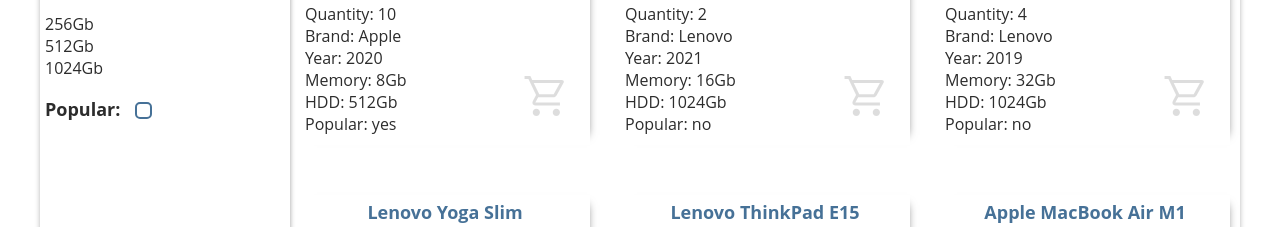
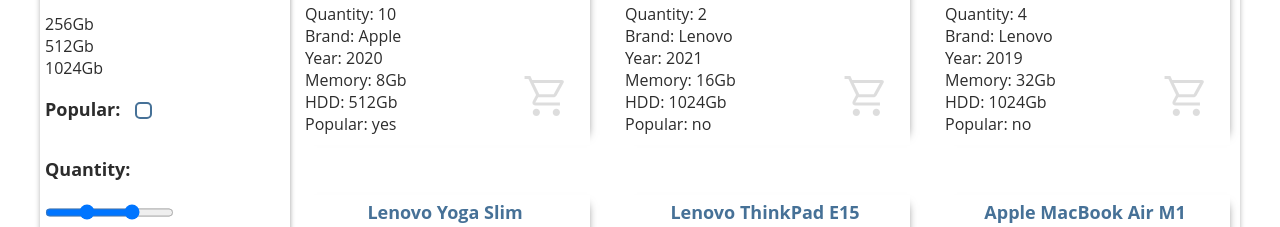
Before and after one commit to atmoranso/online-store, a website built with webpack: page online-store/src/index.html in a window 1280 px wide. Shown: the part 476-703 px from the top of the page. Built offline with nearby package versions, Linux system fonts and the light colour scheme.

Commit message:
feat: start implement range slider

```diff
--- a/online-store/src/sass/components/_filter.scss
+++ b/online-store/src/sass/components/_filter.scss
@@ -34,3 +34,28 @@
 .filter__title {
     @include font(18px, $color-dark);
 }
+.slider {
+    position: relative;
+    pointer-events: none;
+}
+.slider__1 {
+    height: 2em;
+    display: block;
+    margin: 0;
+}
+.slider__2 {
+    height: 2em;
+    display: block;
+    margin: 0;
+    margin-top: -2em;
+}
+
+input[type="range"]::-webkit-slider-thumb {
+    pointer-events: all;
+}
+input[type="range"]::-moz-range-thumb {
+    pointer-events: all;
+}
+input[type="range"]::-ms-thumb {
+    pointer-events: all;
+}
--- a/online-store/src/scripts/common/filters-data.ts
+++ b/online-store/src/scripts/common/filters-data.ts
@@ -2,7 +2,7 @@
 export type FilterData = {
     filterName: string;
     title: string;
-    values: string[];
+    values: string[] | string;
 };
 export const filtersData: FilterData[] = [
     {
@@ -25,4 +25,9 @@
         title: 'Popular',
         values: [Popular.Yes, Popular.No],
     },
+    {
+        filterName: 'count',
+        title: 'Quantity',
+        values: 'range',
+    },
 ];
--- a/online-store/src/scripts/components/filter-group.ts
+++ b/online-store/src/scripts/components/filter-group.ts
@@ -17,7 +17,15 @@
                 filterElement.filterIt('yes', state);
             });
             this.filterValues.push(filterElement);
+        } else if (filterData.filterName === 'count') {
+            if (typeof filterData.values !== 'string') throw new Error('');
+
+            const filterElement = new Filter(this.node, filterData.values, filterData.filterName);
+
+            this.filterValues.push(filterElement);
         } else {
+            if (typeof filterData.values === 'string') throw new Error('');
+
             filterData.values.forEach((filterValue) => {
                 const filterElement = new Filter(this.node, filterValue, filterData.filterName);
                 filterElement.node.addEventListener('click', () => {
--- a/online-store/src/scripts/components/filter.ts
+++ b/online-store/src/scripts/components/filter.ts
@@ -1,11 +1,36 @@
 import AppState from '../control/app-state';
 import ElementTemplate from '../view/element-template';
+import { Slider } from './slider';
 
 export class Filter extends ElementTemplate {
     filterName: string;
     isSelected = false;
     constructor(parentNode: HTMLElement, filterValue = '', filterName: string) {
         super(parentNode, 'div', 'filter__item', filterValue);
+        if (filterValue === 'range') {
+            this.node.innerHTML = '';
+            this.node.classList.add('slider');
+            const ranger1 = new Slider(this.node, 'slider__1');
+
+            const ranger2 = new Slider(this.node, 'slider__2');
+            ranger2.node.value = '7';
+            ranger1.node.addEventListener('input', (e) => {
+                if (+ranger1.node.value > +ranger2.node.value) {
+                    ranger2.node.value = ranger1.node.value;
+                }
+            });
+            ranger2.node.addEventListener('input', (e) => {
+                if (+ranger2.node.value < +ranger1.node.value) {
+                    ranger1.node.value = ranger2.node.value;
+                }
+            });
+            ranger1.node.addEventListener('change', () => {
+                console.log(`from ${ranger1.node.value} to ${ranger2.node.value}`);
+            });
+            ranger2.node.addEventListener('change', () => {
+                console.log(`from ${ranger1.node.value} to ${ranger2.node.value}`);
+            });
+        }
         this.filterName = filterName;
     }
     filterIt(filterValue: string, state: AppState) {
--- /dev/null
+++ b/online-store/src/scripts/components/slider.ts
@@ -0,0 +1,12 @@
+import ElementTemplate from '../view/element-template';
+
+export class Slider extends ElementTemplate<HTMLInputElement> {
+    constructor(parentNode: HTMLElement, className = '') {
+        super(parentNode, 'input', className);
+        this.node.type = 'range';
+        this.node.min = '0';
+        this.node.step = '1';
+        this.node.max = '10';
+        this.node.value = '3';
+    }
+}
```
Also changed, not shown: online-store/package.json (+5 -2 lines), 1 other file.
